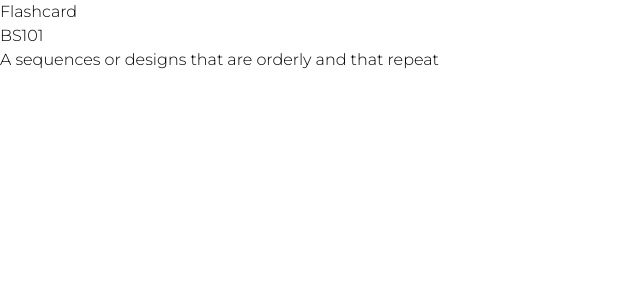
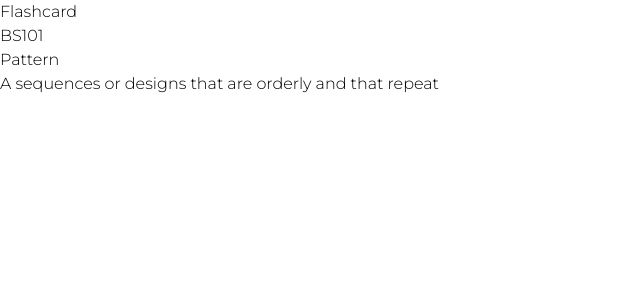
Before and after one commit to RyanMdg/bs101, a Next.js app in the folder front-end/admin/: page /math2 in a window 1280 px wide. Shown: the top 300 px of the page, without its empty margins (0-640 px from the left). Built offline with nearby package versions, Linux system fonts and the light colour scheme.

Commit message:
math flashcard edits

```diff
--- a/front-end/admin/src/app/components/math2-flashcard.js
+++ b/front-end/admin/src/app/components/math2-flashcard.js
@@ -1,7 +1,9 @@
 const mathFlashCards = () => {
     return (
         <div>
-            <p className=" text-center">A sequences or designs that are orderly and that repeat</p>
+            {" "}
+            <h1 className="text-center">Pattern</h1>
+            <p className="text-center font-medium">A sequences or designs that are orderly and that repeat</p>
         </div>
     );
 };
```
